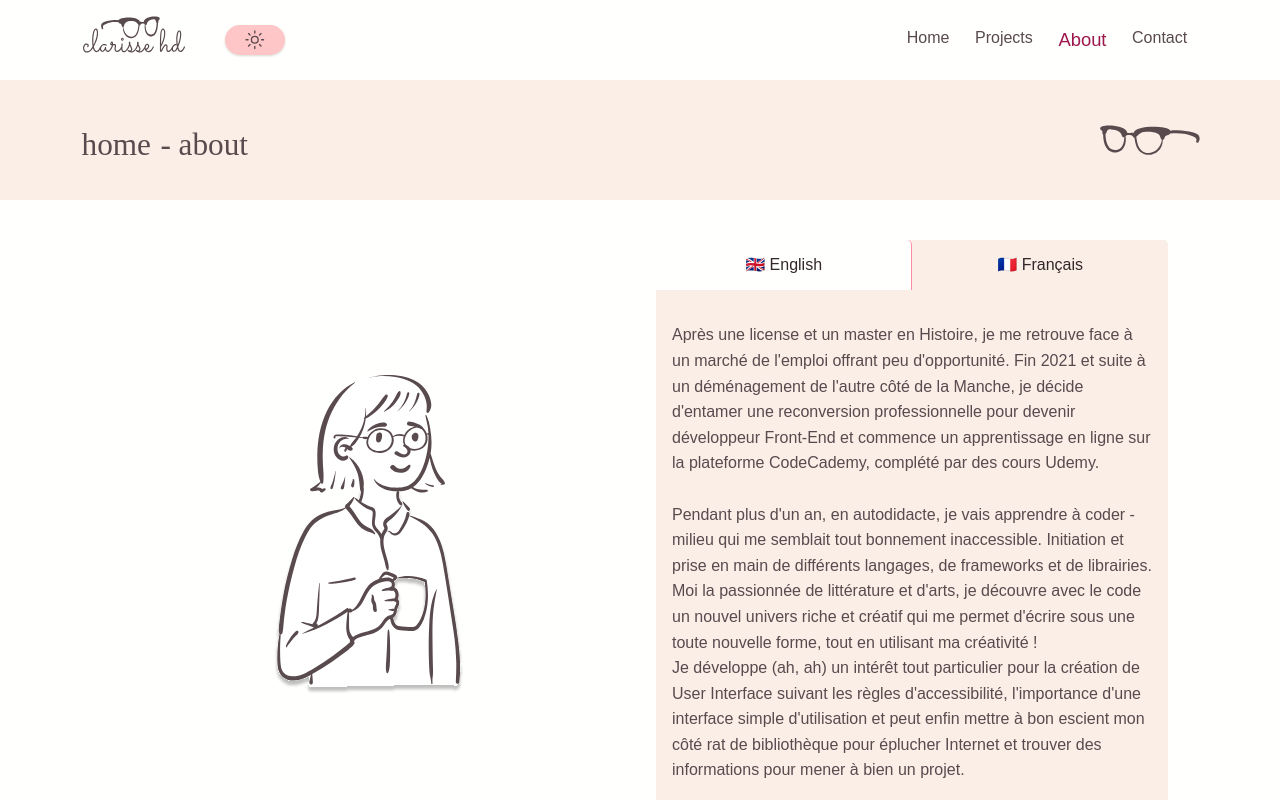
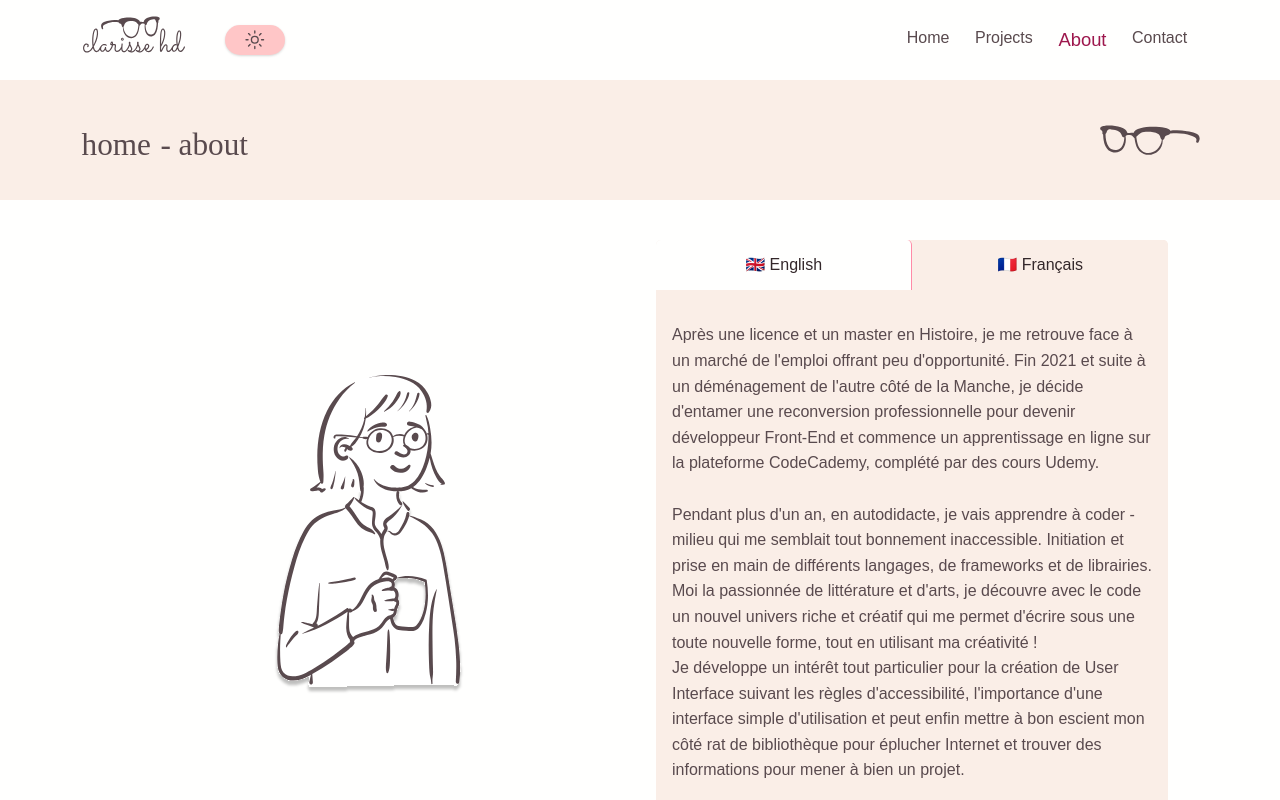
Before and after one commit to ClaksHDS/portfoliochd, a React (Create React App) app: page /about in a window 1280 px wide. Both pictures are taken after a click on the button "🇫🇷 Français". Shown: the top 800 px of the page. Built offline with nearby package versions, Linux system fonts and the light colour scheme.

Commit message:
Update Tabs.js

```diff
--- a/src/components/Tabs.js
+++ b/src/components/Tabs.js
@@ -59,7 +59,7 @@ function Tabs() {
             while learning and developing projects.
           </div>
           <div className={`panel ${activeTab(2, "active")} `}>
-            Après une license et un master en Histoire, je me retrouve face à un
+            Après une licence et un master en Histoire, je me retrouve face à un
             marché de l'emploi offrant peu d'opportunité. Fin 2021 et suite à un
             déménagement de l'autre côté de la Manche, je décide d'entamer une
             reconversion professionnelle pour devenir développeur Front-End et
@@ -72,11 +72,11 @@ function Tabs() {
             découvre avec le code un nouvel univers riche et créatif qui me
             permet d'écrire sous une toute nouvelle forme, tout en utilisant ma
             créativité ! <br />
-            Je développe (ah, ah) un intérêt tout particulier pour la création
-            de User Interface suivant les règles d'accessibilité, l'importance
-            d'une interface simple d'utilisation et peut enfin mettre à bon
-            escient mon côté rat de bibliothèque pour éplucher Internet et
-            trouver des informations pour mener à bien un projet.
+            Je développe un intérêt tout particulier pour la création de User
+            Interface suivant les règles d'accessibilité, l'importance d'une
+            interface simple d'utilisation et peut enfin mettre à bon escient
+            mon côté rat de bibliothèque pour éplucher Internet et trouver des
+            informations pour mener à bien un projet.
           </div>
         </div>
       </>
```
